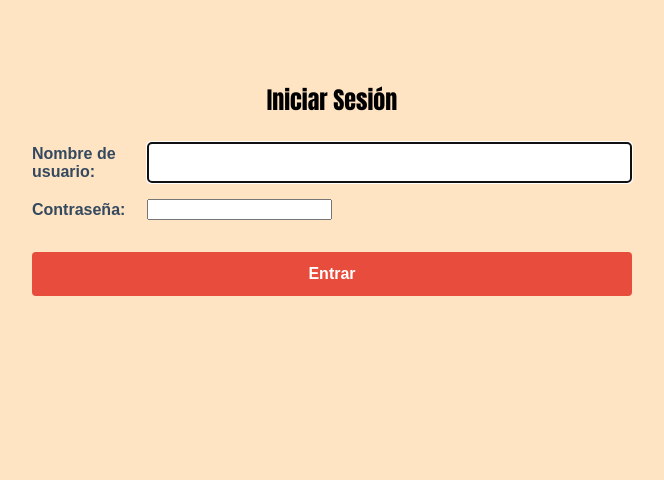
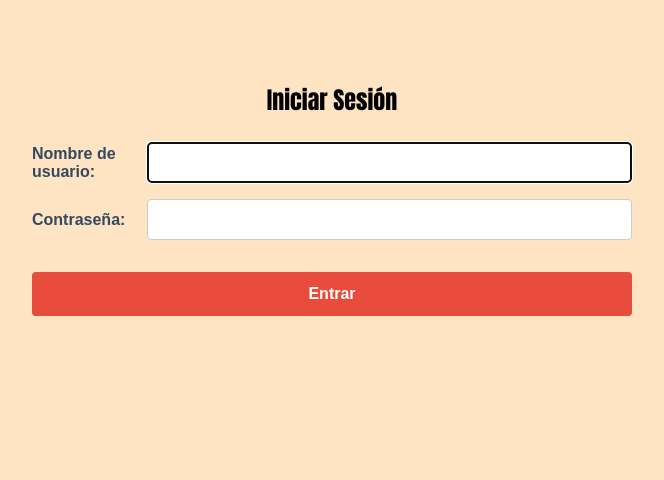
Before and after one commit to RodolfoGomezHernandez/adopta, a Django app: page /login/ in a window 1280 px wide. Shown: the part 159-639 px from the top of the page, without its empty margins (308-972 px from the left). Run offline with Django 5.2, Linux system fonts and the light colour scheme.

Commit message:
Corrección de estilos login. Queda pendiente la persistencia del inicio de sesion

```diff
--- a/config/settings.py
+++ b/config/settings.py
@@ -131,3 +131,4 @@ STATICFILES_DIRS=[
 DEFAULT_AUTO_FIELD = 'django.db.models.BigAutoField'
 LOGIN_URL = 'login'
 LOGIN_REDIRECT_URL = 'dashboard'
+SESSION_EXPIRE_AT_BROWSER_CLOSE = False
--- a/static/css/styles.css
+++ b/static/css/styles.css
@@ -133,8 +133,9 @@ footer ul {
 
 .form-contact input[type="text"],
 .form-contact input[type="email"],
-.form-contact input[type="tel"] {
-    flex: 1; /* El input ocupa el resto del espacio disponible */
+.form-contact input[type="tel"],
+.form-contact input[type="password"] {
+    flex: 1; /* Ocupa el espacio restante */
     width: 100%;
     padding: 0.75rem;
     border: 1px solid #ccc;
```
Also changed, not shown: db.sqlite3.
